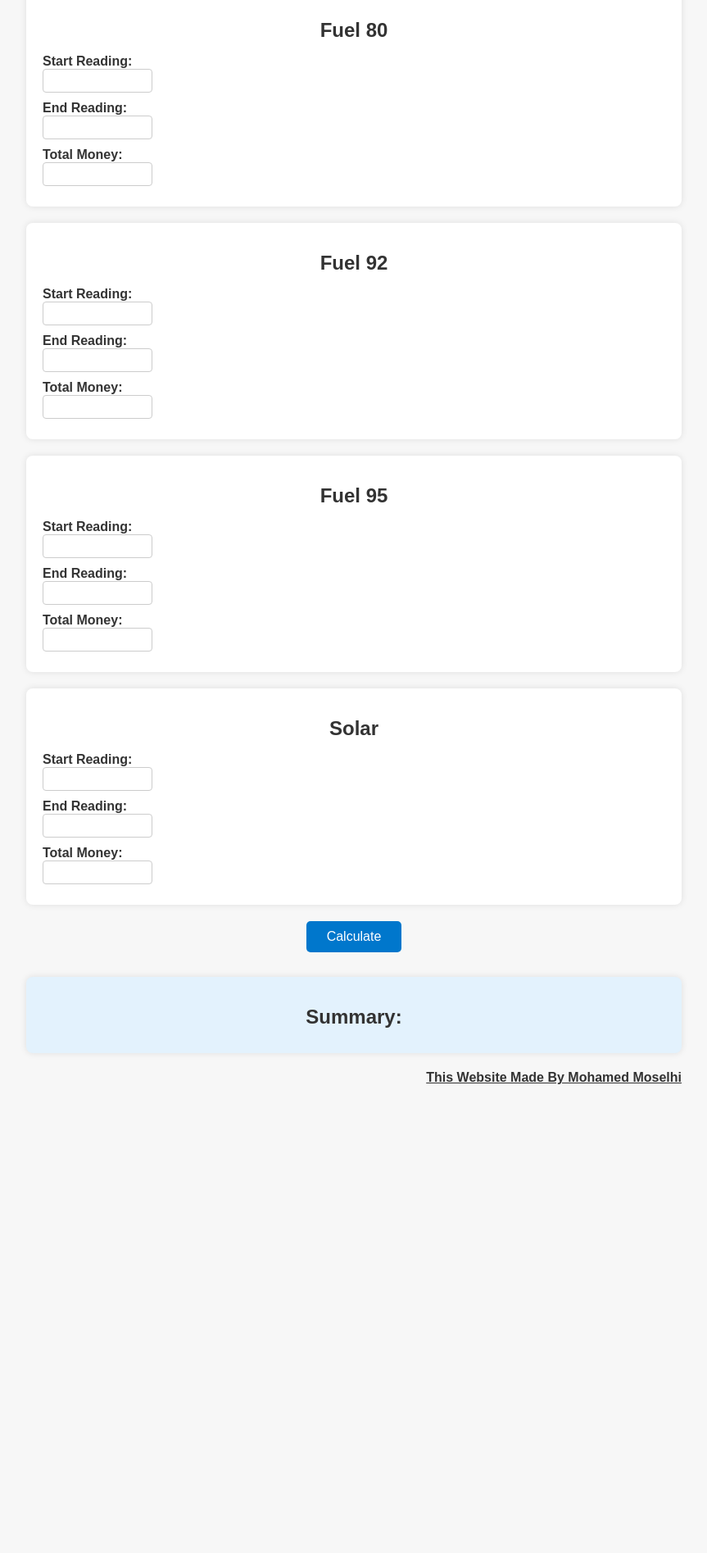
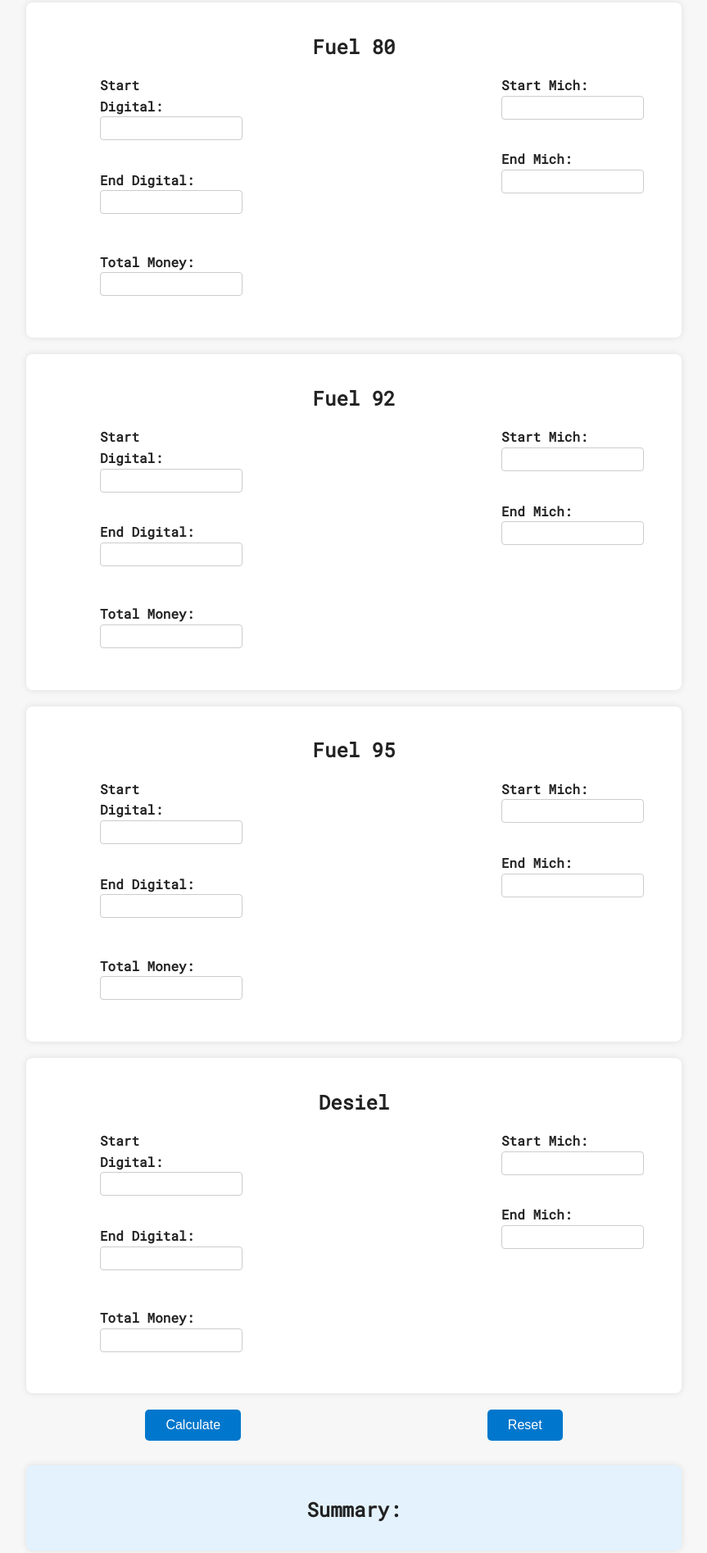
Before and after one commit to Moselhi/chillout, a plain HTML site: page index.html in a window 1280 px wide. Shown: the part 115-2010 px from the top of the page at 82% size, without its empty margins (208-1071 px from the left). Before the commit the page ends 1491 px from the top, so only its background shows below. Drawn offline with Linux system fonts and the light colour scheme.

Commit message:
Add files via upload

```diff
--- a/index.html
+++ b/index.html
@@ -3,6 +3,7 @@
 <head>
   <meta charset="UTF-8">
   <link rel="stylesheet" href="style.css">
+  <link href="https://fonts.googleapis.com/css2?family=Roboto+Mono&display=swap" rel="stylesheet">
   <title>Fuel Shift Calculator</title>
 </head>
 <body>
@@ -11,46 +12,83 @@
 
   <div class="fuel-type" id="fuel80">
     <h2>Fuel 80</h2>
-    <label>Start Reading: <input type="number" id="start80"></label><br>
-    <label>End Reading: <input type="number" id="end80"></label><br>
-    <label>Total Money: <input type="number" id="money80"></label><br>
+    <div class="inputs">
+    <div class="digital">
+      <label>Start Digital: <input type="number" id="start80"></label><br>
+      <label>End Digital: <input type="number" id="end80"></label><br>
+    </div>
+    <div class="mich">
+      <label>Start Mich: <input type="number" id="michstart80"></label><br>
+      <label>End Mich: <input type="number" id="michend80"></label><br>
+    </div>
+    </div>
+    <label class="total-money">Total Money: <input type="number" id="money80"></label><br>
     <div id="output80"></div>
   </div>
 
   <div class="fuel-type" id="fuel92">
     <h2>Fuel 92</h2>
-    <label>Start Reading: <input type="number" id="start92"></label><br>
-    <label>End Reading: <input type="number" id="end92"></label><br>
-    <label>Total Money: <input type="number" id="money92"></label><br>
+    <div class="inputs">
+    <div class="digital">
+      <label>Start Digital: <input type="number" id="start92"></label><br>
+      <label>End Digital: <input type="number" id="end92"></label><br>
+    </div>
+    <div class="mich">
+      <label>Start Mich: <input type="number" id="michstart92"></label><br>
+      <label>End Mich: <input type="number" id="michend92"></label><br>
+    </div>
+    </div>
+    <label class="total-money">Total Money: <input type="number" id="money92"></label><br>
     <div id="output92"></div>
   </div>
 
   <div class="fuel-type" id="fuel95">
     <h2>Fuel 95</h2>
-    <label>Start Reading: <input type="number" id="start95"></label><br>
-    <label>End Reading: <input type="number" id="end95"></label><br>
-    <label>Total Money: <input type="number" id="money95"></label><br>
+    <div class="inputs">
+    <div class="digital">
+      <label>Start Digital: <input type="number" id="start95"></label><br>
+      <label>End Digital: <input type="number" id="end95"></label><br>
+    </div>
+    <div class="mich">
+      <label>Start Mich: <input type="number" id="michstart95"></label><br>
+      <label>End Mich: <input type="number" id="michend95"></label><br>
+    </div>
+    </div>
+    <label class="total-money">Total Money: <input type="number" id="money95"></label><br>
     <div id="output95"></div>
   </div>
 
   <div class="fuel-type" id="fuelSolar">
-    <h2>Solar</h2>
-    <label>Start Reading: <input type="number" id="startSolar"></label><br>
-    <label>End Reading: <input type="number" id="endSolar"></label><br>
-    <label>Total Money: <input type="number" id="moneySolar"></label><br>
+    <h2>Desiel</h2>
+    <div class="inputs">
+    <div class="digital">
+      <label>Start Digital: <input type="number" id="startSolar"></label><br>
+      <label>End Digital: <input type="number" id="endSolar"></label><br>
+    </div>
+    <div class="mich">
+      <label>Start Mich: <input type="number" id="michstartSolar"></label><br>
+      <label>End Mich: <input type="number" id="michendSolar"></label><br>
+    </div>
+    </div>
+    <label class="total-money">Total Money: <input type="number" id="moneySolar"></label><br>
     <div id="outputSolar"></div>
   </div>
+  <div class="btn">
+      <button onclick="calculate()">Calculate</button>
+      <button onclick="resetForm()">Reset</button>
+  </div>
 
-  <button onclick="calculate()">Calculate</button>
+
 
   <div id="summary">
     <h2>Summary:</h2>
     <div id="totalMoney"></div>
+    <div id="fuelPriceTotal"></div>
     <div id="totalTips"></div>
     <div id="tipsPer1000L"></div>
   </div>
   <h4>This Website Made By Mohamed Moselhi</h4>
-  <script src="script.js"></script>
 
+<script src="script.js" defer></script>
 </body>
 </html>
--- a/script.js
+++ b/script.js
@@ -1,7 +1,7 @@
 function calculate() {
   const fuels = [
     { name: "80", price: 15.75 },
-    { name: "92", price: 17.75 },
+    { name: "92", price: 17.25 },
     { name: "95", price: 19 },
     { name: "Solar", price: 15.5 }
   ];
@@ -9,41 +9,64 @@ function calculate() {
   let totalMoney = 0;
   let totalTips = 0;
   let totalLiters = 0;
+  let fuelPriceTotal = 0;
 
   fuels.forEach(fuel => {
     const start = parseFloat(document.getElementById(`start${fuel.name}`).value) || 0;
     const end = parseFloat(document.getElementById(`end${fuel.name}`).value) || 0;
-  const money = parseFloat(document.getElementById(`money${fuel.name}`).value) || 0;
+
+    const michStart = parseFloat(document.getElementById(`michstart${fuel.name}`)?.value) || 0;
+    const michEnd = parseFloat(document.getElementById(`michend${fuel.name}`)?.value) || 0;
+
+    const money = parseFloat(document.getElementById(`money${fuel.name}`)?.value) || 0;
 
     const outputDiv = document.getElementById(`output${fuel.name}`);
 
-  if (start > end) {
+    if (start > end || michStart > michEnd) {
       outputDiv.innerHTML = `<span style="color:red;">Start can't be greater than End!</span>`;
-    return; // نخرج من الحساب لهذا النوع
+      return;
     }
 
-  const liters = end - start;
-  const expected = liters * fuel.price;
+    const digitalLiters = end - start;
+    const michLiters = michEnd - michStart;
+    const usedLiters = Math.max(digitalLiters, michLiters);
+    const useMich = michLiters >= digitalLiters;
+    const expected = usedLiters * fuel.price;
     const tip = money - expected;
-  const tipPer1000 = liters > 0 ? (tip / liters) * 1000 : 0;
+    const tipPer1000 = usedLiters > 0 ? (tip / usedLiters) * 1000 : 0;
 
-  // Save totals
     totalMoney += money;
     totalTips += tip;
-  totalLiters += liters;
+    totalLiters += usedLiters;
+    fuelPriceTotal += expected;
 
-  // Output
     outputDiv.innerHTML = `
-    Liters: ${liters.toFixed(2)}<br>
+      Digital Liters: ${digitalLiters.toFixed(2)} ${!useMich ? '<u>(used)</u>' : ''}<br>
+      Mich Liters: ${michLiters.toFixed(2)} ${useMich ? '<u>(used)</u>' : ''}<br>
+      Used Liters: ${usedLiters.toFixed(2)}<br>
+      Fuel Price: ${expected.toFixed(2)}<br>
       Tip: ${tip.toFixed(2)}<br>
       Tip per 1000L: ${tipPer1000.toFixed(2)}
     `;
   });
 
-
   const totalTipPer1000 = totalLiters > 0 ? (totalTips / totalLiters) * 1000 : 0;
 
-  document.getElementById("totalMoney").innerText = `Total Money: ${totalMoney.toFixed(2)}`;
-  document.getElementById("totalTips").innerText = `Total Tip: ${totalTips.toFixed(2)}`;
-  document.getElementById("tipsPer1000L").innerText = `Overall Tip per 1000L: ${totalTipPer1000.toFixed(2)}`;
+  document.getElementById("totalMoney").innerText = 'Total Money: ' + totalMoney.toFixed(2);
+  document.getElementById("totalTips").innerText = 'Total Tip: ' + totalTips.toFixed(2);
+  document.getElementById("tipsPer1000L").innerText = 'Overall Tip per 1000L: ' + totalTipPer1000.toFixed(2);
+  document.getElementById("fuelPriceTotal").innerText = 'Total Fuel Price: ' + fuelPriceTotal.toFixed(2);
 }
+
+function resetForm() {
+  document.querySelectorAll("input").forEach(input => {
+    input.value = '';
+  });
+  document.querySelectorAll("[id^='output']").forEach(div => {
+    div.innerHTML = '';
+  });
+  ["totalMoney", "totalTips", "tipsPer1000L", "fuelPriceTotal"].forEach(id => {
+    const el = document.getElementById(id);
+    if (el) el.innerText = '';
+  });
+}
--- a/style.css
+++ b/style.css
@@ -1,10 +1,11 @@
 body {
-  font-family: Arial, sans-serif;
-  max-width: 800px;
+  font-family: 'Roboto Mono', monospace;
+  font-size: 16px;
+  line-height: 1.6;
+  color: #222;  max-width: 800px;
   margin: 20px auto;
   padding: 10px;
   background-color: #f7f7f7;
-  color: #333;
 }
 
 h1, h2 {
@@ -20,22 +21,39 @@ h1, h2 {
   box-shadow: 0 0 8px rgba(0,0,0,0.1);
 }
 
+.inputs {
+  display: flex;
+  justify-content: space-between;
+  margin: 10px 70px;
+}
+
+.total-money {
+  margin-left: 70px;
+}
+
 label {
-  display: inline-block;
+  display: block;
   width: 130px;
   margin-bottom: 10px;
   font-weight: 600;
 }
 
 input[type="number"] {
-  width: 120px;
+  width: 160px;
   padding: 6px;
   border: 1px solid #ccc;
   border-radius: 4px;
 }
 
-button {
-  display: block;
+.btn {
+  display: flex;
+  justify-content: center;
+  gap: 10px;
+  margin-top: 20px;
+}
+
+
+.btn button {
   margin: 0 auto 30px auto;
   padding: 10px 25px;
   font-size: 16px;
@@ -65,7 +83,7 @@ button:hover {
 h4 {
     text-align: right;
     text-decoration: underline;
-    color: #323232;1;
+    color: #323232;
 }
 
 /* Media Queries for Responsive Design */
```
Lines whose indentation alone changed are shown as unchanged.
